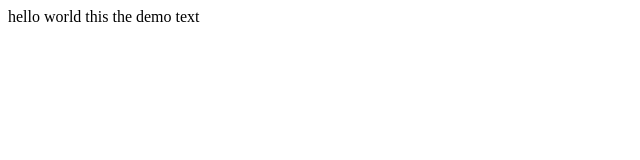
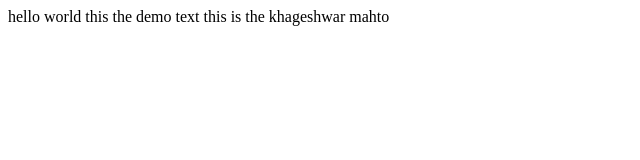
Before and after one commit to RohanNOn/demorepo, a plain HTML site: page index.html in a window 1280 px wide. Shown: the whole page, without its empty margins (0-640 px from the left). Drawn offline with Linux system fonts and the light colour scheme.

Commit message:
my first commit

```diff
--- a/index.html
+++ b/index.html
@@ -7,6 +7,7 @@
 </head>
 <body>
 hello world this the demo text
+this is the khageshwar mahto
 
 
 </body>
```
